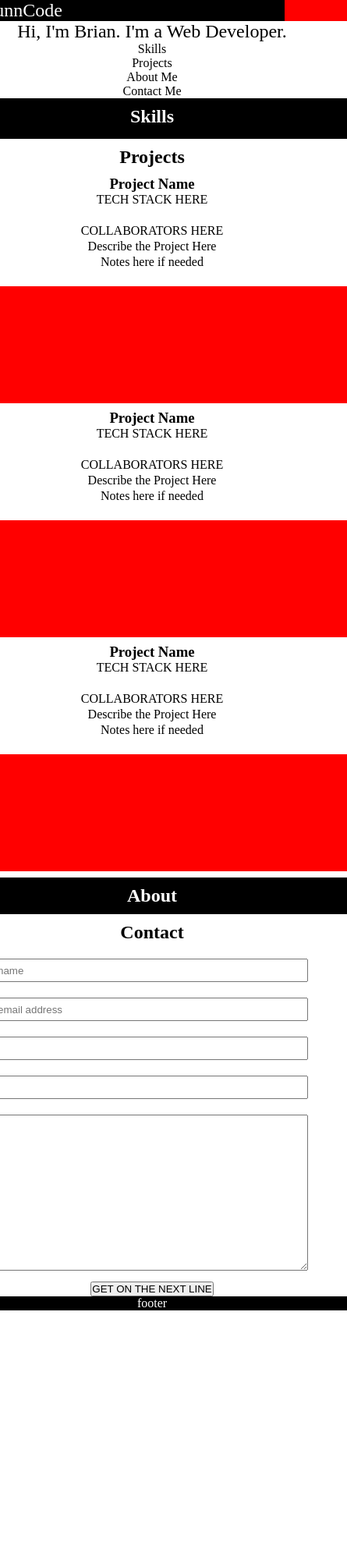
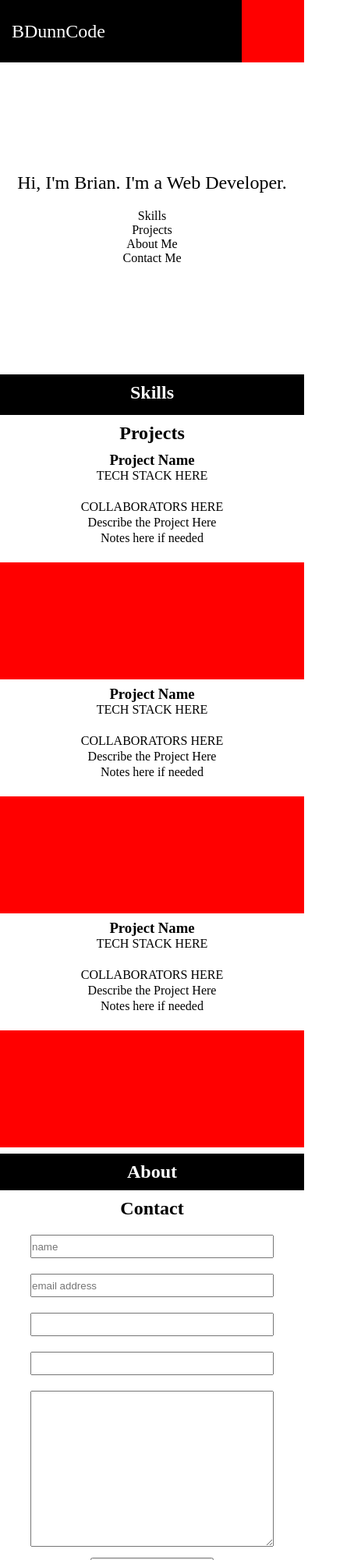
Before and after one commit to BDunnCode/PersonalSite, a plain HTML site: page index.html in a window 390 px wide. Shown: the top 2000 px of the page at 78% size, 445 px wide, since content can reach past the window. Before the commit the page ends 1680 px from the top, so only its background shows below. Drawn offline with Linux system fonts and the light colour scheme.

Commit message:
Cleaned up HTML and CSS. Some better HTML tags.

```diff
--- a/index.html
+++ b/index.html
@@ -8,6 +8,8 @@
 </head>
 <body>
   <div id="main-card">
+
+		<section id="hero">
     <div id="header">
       <p>BDunnCode</p>
     	<div id="hamburger-div"></div> <!-- This is a placeholder for now-->
@@ -21,11 +23,13 @@
 				<span class="shortcut-btn">Contact Me</span>
       </div>
     </div>
-        <div id="skills">
+		</section>
+
+    <section id="skills">
       <h3 class="section-header">Skills</h3>
 			<div id="graphic-container"></div>
-        </div>
-        <div id="projects">
+    </section>
+    <section id="projects">
       <h3 class="section-header">Projects</h3>
 			<div class="project-container">
 				<h3 class="project-header">Project Name</h3>
@@ -54,11 +58,13 @@
 				<div class="btn-container"></div>
 				<div class="demo-container"></div>
 			</div>
-        </div>
-        <div id="about">
+		</section>
+
+		<section id="about">
       <h3 class="section-header">About</h3>
-        </div>
-        <div id="contact">
+    </section>
+
+		<section id="contact">
       <h3 class="section-header">Contact</h3>
 			<form action="https://formsubmit.co/bdunn767@gmail.com" method="POST">
 				<!-- <label for="fname">First Name</label>  This winds up right next to the form, which I don't want.-->
@@ -71,10 +77,9 @@
 				</textarea>
 				<button class="btn" type="submit">GET ON THE NEXT LINE</button>
 			</form>
-        </div>
-        <div id="footer">
-          <p>footer</p>
-        </div>
+    </section>
+    <footer id="footer">
+		</footer>
   </div>
 	<script src="script.js"></script>
 </body>
--- a/styles.css
+++ b/styles.css
@@ -14,8 +14,6 @@
     height: 100%;
     background: linear-gradient(to right, #FFFFFF, #000000);
     justify-content: center;
-
-
   }
 
 /* ====================
@@ -24,7 +22,7 @@
 #main-card {
     display: flex;
     flex-direction: column;
-    width: 500px;
+    max-width: 500px;
 }
 
 #header {
@@ -33,6 +31,8 @@
     width: 100%;
     color: white;
     text-align: center;
+    display: flex;
+    justify-content: space-between;
 }
 
 #intro {
@@ -49,7 +49,6 @@
 #intro p {
     /* border: 2px solid green; */
 }
-
 
 #skills {
     background-color: black;
@@ -86,7 +85,6 @@
 #footer {
     background-color: black;
     height: 150px;
-    width: 100%;
     color: white;
     text-align: center;
 }
@@ -96,11 +94,6 @@
 ==================== */
 
 /* All header layout stuff */
-
-#main-card #header {
-    display: flex;
-    justify-content: space-between;
-}
 
 #main-card #header p {
     /* border: 2px solid green; */
@@ -112,7 +105,6 @@
 
 #hamburger-div {
     background-color: red;
-    height: 100%;
     width: 80px;
 }
 
@@ -129,6 +121,7 @@
     /* border: 2px solid purple; */
     display: flex;
     flex-direction: column;
+    margin-top: 20px;
 }
 
 #shortcut-btn-container .shortcut-btn {
@@ -146,6 +139,8 @@
 
 
 /* Projects Layout */
+
+/* Both of these probably will just have a height that ultimately adjusts to the content */
 
 #projects {
     /* border: 2px solid LIME; */
@@ -212,11 +207,6 @@
     height: 30px;
 }
 
-
-
-
-
-
 /* ====================
 BREAKPOINTS
 ==================== */
```
Lines whose indentation alone changed are shown as unchanged.
